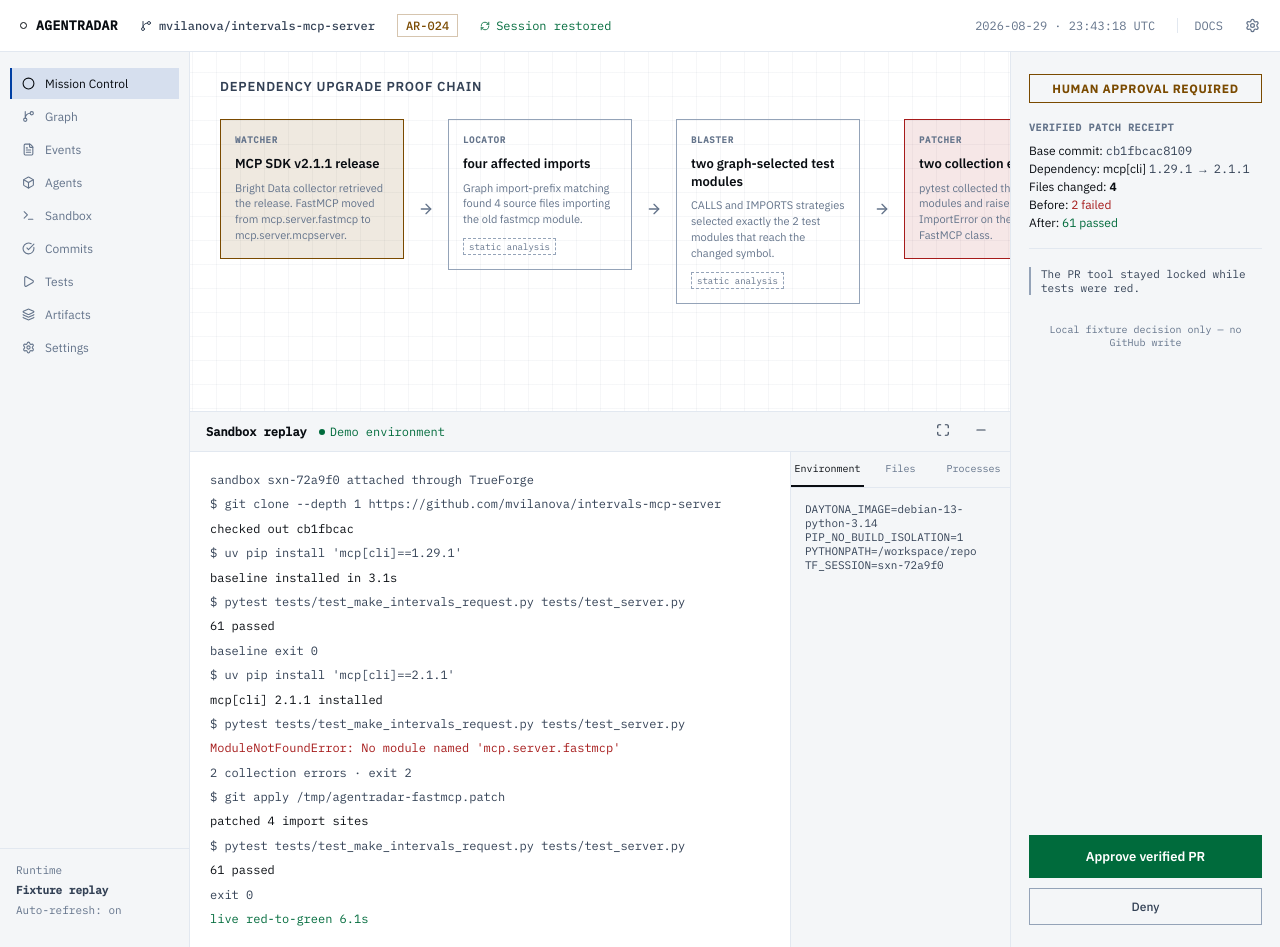
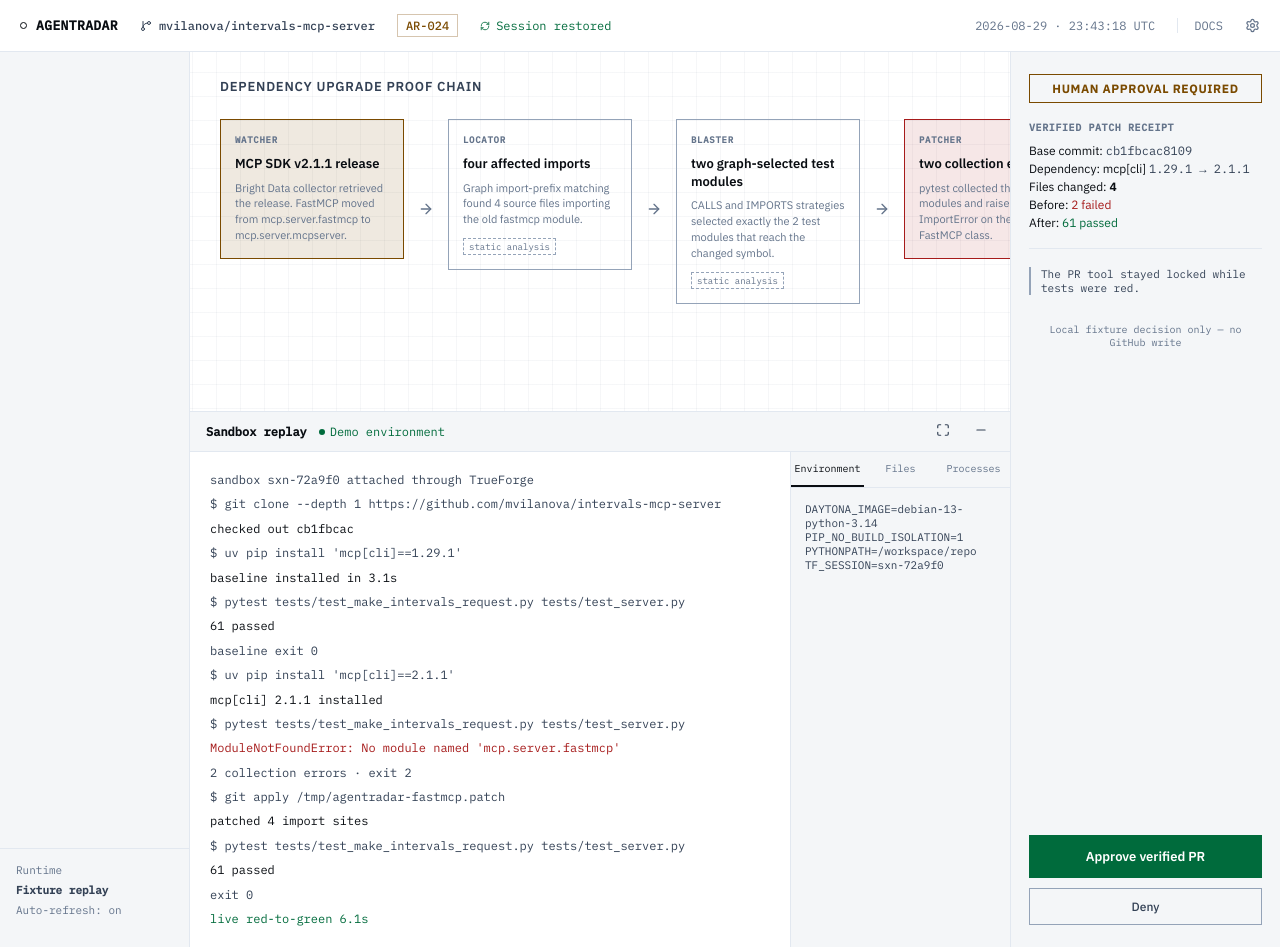
Before and after one commit to priyanshu-liveflow/completion_rca, a Next.js app in the folder apps/web/: page / in a window 1280 px wide. Built offline with nearby package versions, Linux system fonts and the light colour scheme.

Commit message:
refactor(web): remove placeholder nav items

```diff
--- a/apps/web/app/components/MissionControlPage.tsx
+++ b/apps/web/app/components/MissionControlPage.tsx
@@ -1,18 +1,7 @@
 "use client";
 
 import { useEffect, useRef, useState } from "react";
-import {
-  Box,
-  CheckCircle,
-  Circle,
-  FileText,
-  GitBranch,
-  Layers,
-  Play,
-  RefreshCw,
-  Settings,
-  Terminal,
-} from "lucide-react";
+import { GitBranch, RefreshCw, Settings } from "lucide-react";
 import { useMission } from "./MissionProvider";
 import MissionMap from "./MissionMap";
 import RuntimeIndicator from "./RuntimeIndicator";
@@ -20,18 +9,6 @@ import SandboxDock from "./SandboxDock";
 import ApprovalRail from "./ApprovalRail";
 import styles from "./MissionControlPage.module.css";
 import { writeSandboxSnapshot } from "../lib/sandboxSnapshot";
-
-const navItems = [
-  { icon: Circle, label: "Mission Control", active: true },
-  { icon: GitBranch, label: "Graph" },
-  { icon: FileText, label: "Events" },
-  { icon: Box, label: "Agents" },
-  { icon: Terminal, label: "Sandbox" },
-  { icon: CheckCircle, label: "Commits" },
-  { icon: Play, label: "Tests" },
-  { icon: Layers, label: "Artifacts" },
-  { icon: Settings, label: "Settings" },
-];
 
 export default function MissionControlPage({
   readOnly = false,
@@ -155,21 +132,6 @@ export default function MissionControlPage({
       <main className={styles.main}>
         {!readOnly && (
           <nav className={styles.nav}>
-            <div className={styles.navList}>
-              {navItems.map((it) => (
-                <div
-                  key={it.label}
-                  className={
-                    it.active
-                      ? `${styles.navItem} ${styles.navItemActive}`
-                      : styles.navItem
-                  }
-                >
-                  <it.icon size={13} />
-                  <span>{it.label}</span>
-                </div>
-              ))}
-            </div>
             <div className={styles.navPin}>
               <span className={styles.navPinLabel}>Runtime</span>
               <RuntimeIndicator state={state} />
```
